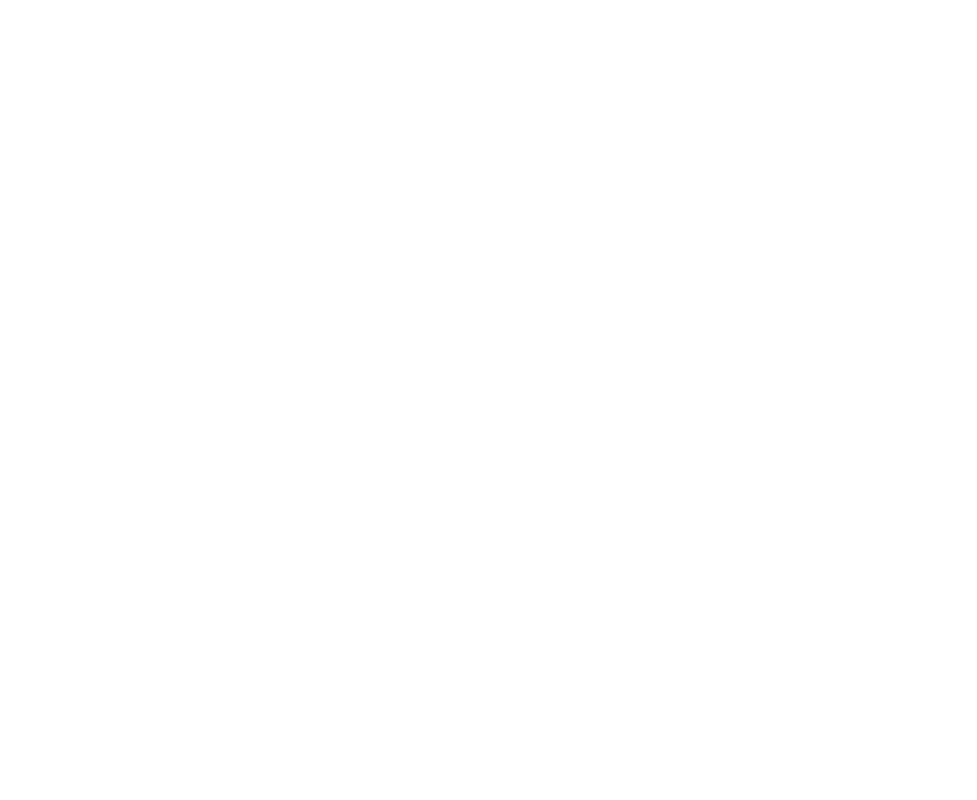
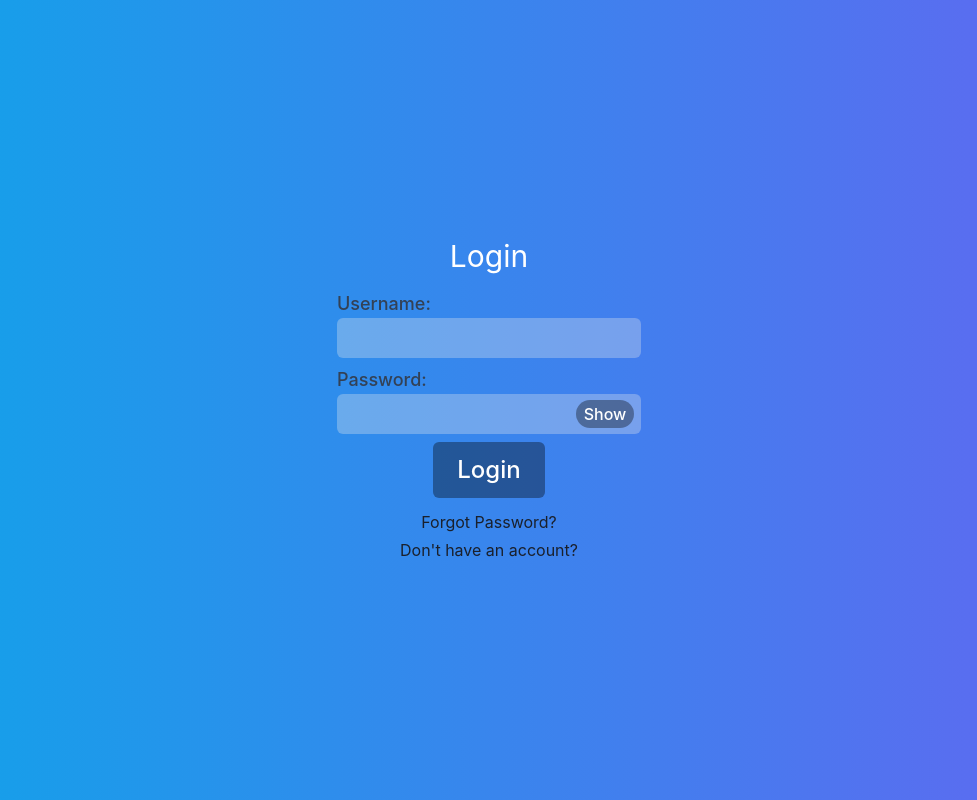
Before and after one commit to Zukashi/BookWormFront, a React (Create React App) app: page /login in a window 1280 px wide. Before the commit this address had no page. Shown: the whole page, without its empty margins (151-1128 px from the left). Built offline with nearby package versions, Linux system fonts and the light colour scheme.

Commit message:
add Redirect to routes as '/' route

```diff
--- a/src/Routes.tsx
+++ b/src/Routes.tsx
@@ -24,6 +24,7 @@ import PersistLogin from "./components/PersistLogin";
 import {UserBooks} from "./components/Account/UserBooks";
 import {CategoryView} from "./Views/CategoryView";
 import {ProgressBookChange} from "./components/Account/ProgressBookChange";
+import {Redirect} from "./components/Redirect";
 
 export const AllRoutes = () => {
   const dispatch = useDispatch();
@@ -36,10 +37,11 @@ export const AllRoutes = () => {
     return (<>
 
             <Routes>
-                <Route path='/' element={<LoginPageView/>}/>
+                <Route path='/' element={<Redirect/>}></Route>
                 <Route path='/create-account' element={<Register/>}/>
                 <Route path='/reset-password' element={<ResetPassword/>}/>
-               <Route element={<PersistLogin/>}> <Route path='home' element={<HomeView/>}/>
+                <Route path='/login' element={<LoginPageView/>}/>
+               <Route element={<PersistLogin/>}>     <Route path='home' element={<HomeView/>}/>
                 <Route path='author/:authorId' element={<AuthorView/>}/>
               <Route path='book/:bookId' element={<BookView/>}/>
               <Route path='user/:userId' element={<AccountView/>}>
```
